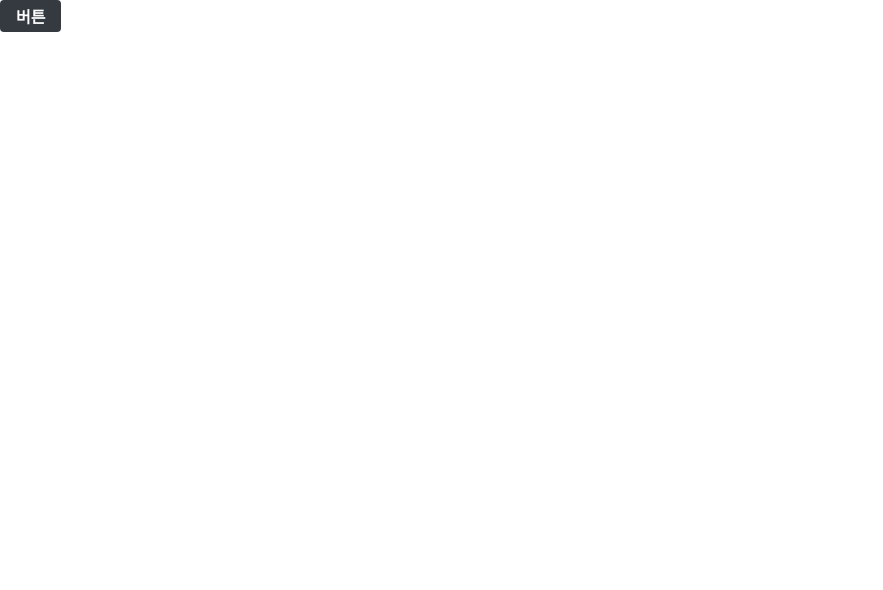
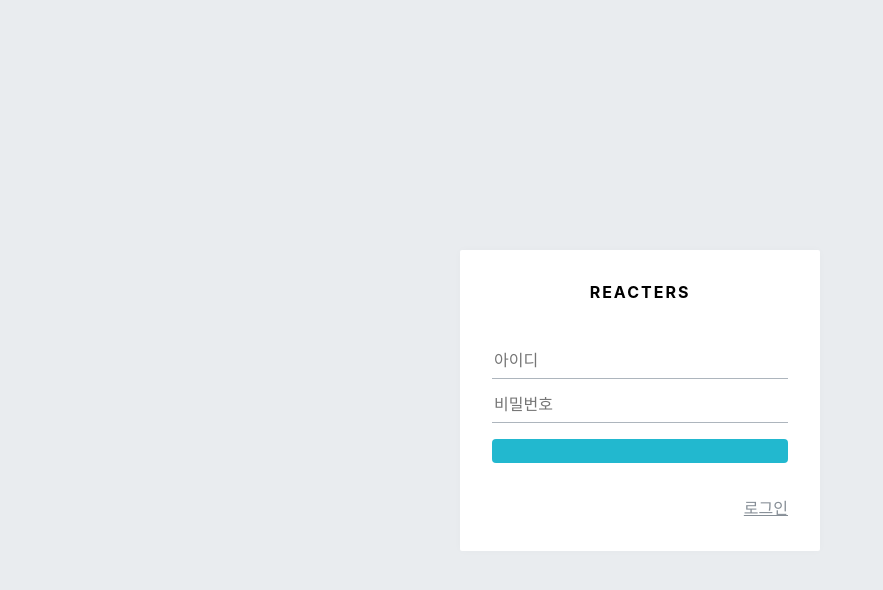
Before and after one commit to minsu2344/velopert-blog, a React (Create React App) app: page / in a window 1280 px wide. Shown: the top 590 px of the page, without its empty margins (0-883 px from the left). Built offline with nearby package versions, Linux system fonts and the light colour scheme.

Commit message:
feat: 로그인 회원가입 템플릿 완성

```diff
--- a/src/components/auth/AuthForm.js
+++ b/src/components/auth/AuthForm.js
@@ -1,13 +1,97 @@
-import styled from "styled-components";
+import styled from 'styled-components';
+import { Link } from '../../../node_modules/react-router-dom/dist/index';
+import palette from '../../lib/styles/palette';
+import Button from '../common/Buttons';
 
 // 회원가입 또는 로그인 폼을 보여줍니다.
 
-const AuthFormBlock = styled.div``
+const AuthFormBlock = styled.div`
+  h3 {
+    margin: 0;
+    color: ${palette.gray[8]};
+    margin-bottom: 1rem;
+  }
+`;
 
-export default function AuthForm() {
+// 스타일링 된 input
+const StyledInput = styled.input`
+  font-size: 1rem;
+  border: none;
+  border-bottom: 1px solid ${palette.gray[5]};
+  padding-bottom: 0.5rem;
+  outline: none;
+  width: 100%;
+
+  &:focus {
+    color: $oc-teal-7;
+    border-bottom: 1px solid ${palette.gray[7]};
+  }
+
+  & + & {
+    margin-top: 1rem;
+  }
+`;
+
+// 폼 하단에 로그인 혹은 회원가입 링크를 보여줌
+const Footer = styled.div`
+  margin-top: 2rem;
+  text-align: right;
+  a {
+    color: ${palette.gray[6]};
+    text-decoration: underline;
+    &:hover {
+      color: ${palette.gray[9]};
+    }
+  }
+`;
+
+const ButtonWithMarginTop = styled(Button)`
+  margin-top: 1rem;
+`;
+
+const textMap = {
+  login: '로그인',
+  register: '회원가입',
+};
+
+export default function AuthForm({ type }) {
+  const text = textMap[type];
   return (
     <AuthFormBlock>
-      AuthForm
+      <h3>{text}</h3>
+      <form>
+        <StyledInput
+          autoComplete="username"
+          name="username"
+          placeholder="아이디"
+        />
+        <StyledInput
+          autoComplete="new-password"
+          name="password"
+          placeholder="비밀번호"
+          type="password"
+        />
+
+        {type === 'register' && (
+          <StyledInput
+            autoComplete="new-password"
+            name="passwordConfirm"
+            placeholder="비밀번호 확인"
+            type="pass"
+          />
+        )}
+
+        <ButtonWithMarginTop cyan fullWidth>
+          {text}
+        </ButtonWithMarginTop>
+      </form>
+      <Footer>
+        {text === '로그인' ? (
+          <Link to="/register">회원가입</Link>
+        ) : (
+          <Link to="/login">로그인</Link>
+        )}
+      </Footer>
     </AuthFormBlock>
-  )
+  );
 }
--- a/src/components/auth/AuthTemplate.js
+++ b/src/components/auth/AuthTemplate.js
@@ -1,13 +1,51 @@
 import styled from "styled-components"
+import { Link } from "react-router-dom"
+import palette from "../../lib/styles/palette"
 
 // 회원가입 & 로그인 페이지의 레이아웃을 담당하는 컴포넌트
 
-const AuthTemplateBlock = styled.div``
 
-export default function AuthTemplate() {
+// 화면 전체를 채움
+const AuthTemplateBlock = styled.div`
+  position: absolute;
+  left: 0;
+  right: 0;
+  top: 0;
+  bottom: 0;
+  background: ${palette.gray[2]};
+  /* flex로 내부 내용 중앙 정렬 */
+  display: flex;
+  flex-direction: column;
+  justify-content: center;
+  align-items: center;
+`
+
+// 흰색 박스
+const WhiteBox = styled.div`
+  .logo-area {
+    display: block;
+    padding-bottom: 2rem;
+    text-align: center;
+    font-weight: bold;
+    letter-spacing: 2px;
+  }
+
+  box-shadow: 0 0 8px rgba(0, 0, 0, 0.025);
+  padding: 2rem;
+  width: 360px;
+  background: white;
+  border-radius: 2px;
+`
+
+export default function AuthTemplate({children}) {
   return (
     <AuthTemplateBlock>
-
+      <WhiteBox>
+        <div className="logo-area">
+          <Link to="/">REACTERS</Link>
+        </div>
+        {children}
+      </WhiteBox>
     </AuthTemplateBlock>
   )
 }
--- a/src/components/common/Buttons.js
+++ b/src/components/common/Buttons.js
@@ -1,4 +1,4 @@
-import styled from "styled-components";
+import styled, {css} from "styled-components";
 import palette from "../../lib/styles/palette";
 
 const StyleButton = styled.button`
@@ -15,6 +15,22 @@
   &:hover {
     background: ${palette.gray[6]};
   }
+
+  ${props => props.fullWidth &&
+  css`
+    padding-top: 0.75rem;
+    padding-bottom: 0.75rem;
+    width: 100%;
+    font-size: 1.125rem;
+  `}
+
+  ${props => props.cyan &&
+  css`
+    background: ${palette.cyan[5]};
+    &:hover {
+      background: ${palette.cyan[4]}
+    }
+  `}
 `
 
 export default function Button(props) {
--- a/src/pages/LoginPage.js
+++ b/src/pages/LoginPage.js
@@ -1,3 +1,10 @@
+import AuthForm from "../components/auth/AuthForm";
+import AuthTemplate from "../components/auth/AuthTemplate";
+
 export default function LoginPage() {
-  return <div>로그인</div>
+  return (
+    <AuthTemplate>
+      <AuthForm type="login" />
+    </AuthTemplate>
+  )
 }
--- a/src/pages/PostListPage.js
+++ b/src/pages/PostListPage.js
@@ -1,9 +1,10 @@
-import Button from "../components/common/Buttons";
+import AuthForm from "../components/auth/AuthForm";
+import AuthTemplate from "../components/auth/AuthTemplate";
 
 export default function PostListPage() {
   return (
-    <div>
-      <Button>버튼</Button>
-    </div>
+    <AuthTemplate>
+      <AuthForm />
+    </AuthTemplate>
   )
 }
--- a/src/pages/RegisterPage.js
+++ b/src/pages/RegisterPage.js
@@ -1,3 +1,10 @@
+import AuthForm from "../components/auth/AuthForm";
+import AuthTemplate from "../components/auth/AuthTemplate";
+
 export default function RegisterPage() {
-  return <div>회원가입</div>
+  return (
+    <AuthTemplate>
+      <AuthForm type="register" />
+    </AuthTemplate>
+  )
 }
```
